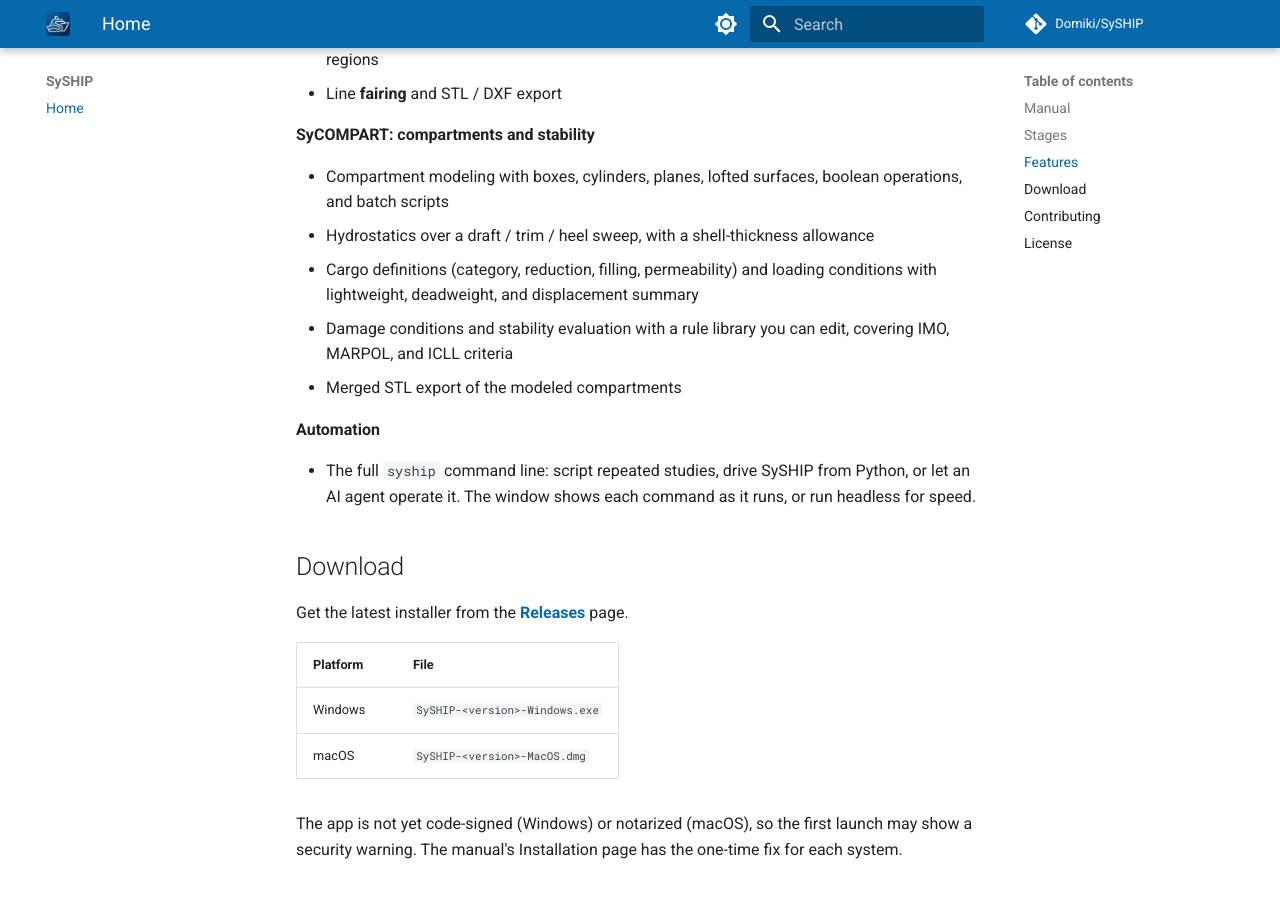
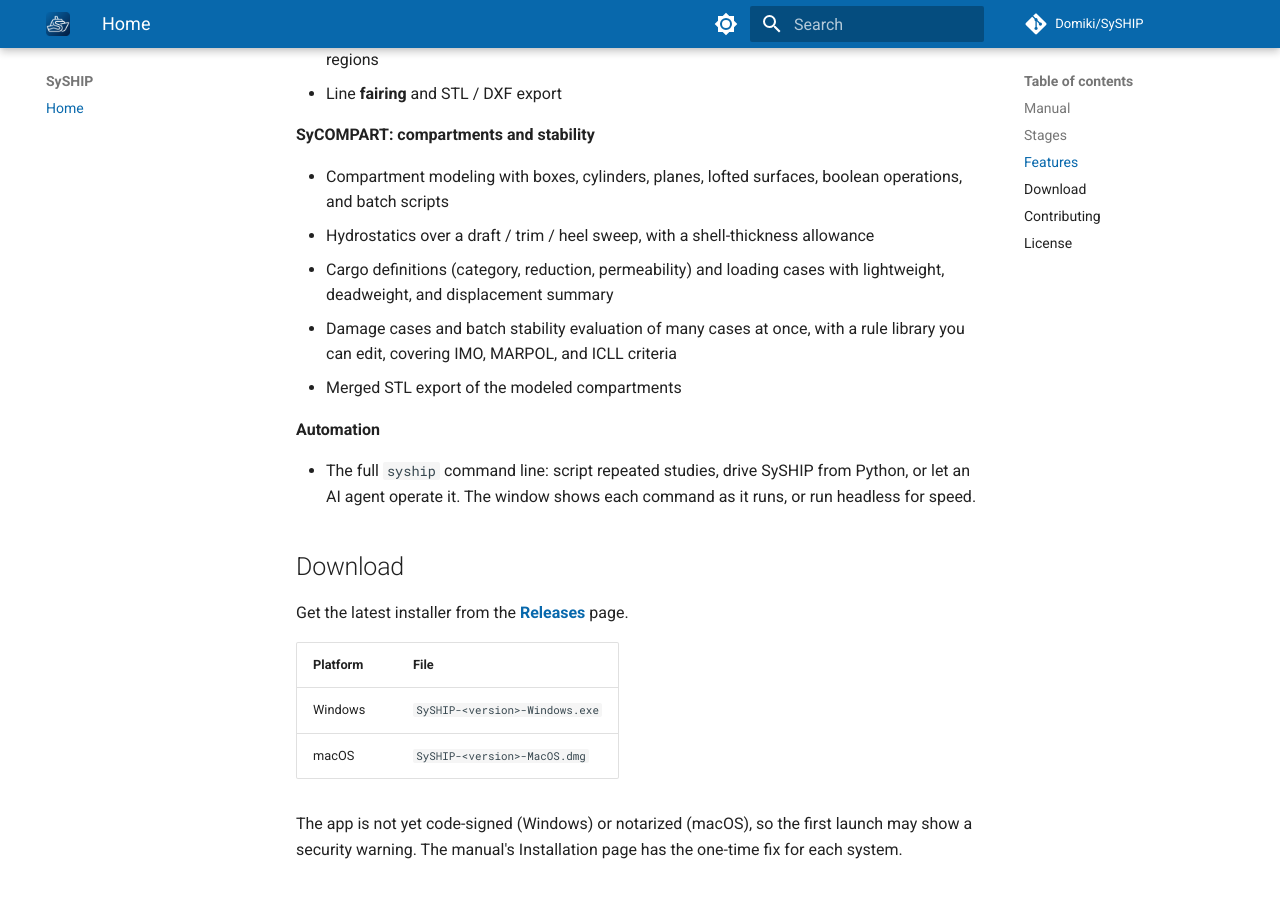
Before and after one commit to Domiki/SySHIP, an MkDocs documentation site: the page built from docs/index.md, in a window 1280 px wide and 900 px high, scrolled down 1454 px. Built offline with MkDocs 1.6.1 and Material for MkDocs 9.7.7, drawn with Linux system fonts in a browser that asks for light colours; comment, search, counter and statistics services are not loaded.

Commit message:
Describe the loading and damage cases and the batch stability evaluation, drop the removed filling factor, and ignore the Notion snapshots

```diff
--- a/docs/index.md
+++ b/docs/index.md
@@ -33,8 +33,8 @@ The SySHIP manual is on Notion, in English and Korean.
 
 - Compartment modeling with boxes, cylinders, planes, lofted surfaces, boolean operations, and batch scripts
 - Hydrostatics over a draft / trim / heel sweep, with a shell-thickness allowance
-- Cargo definitions (category, reduction, filling, permeability) and loading conditions with lightweight, deadweight, and displacement summary
-- Damage conditions and stability evaluation with a rule library you can edit, covering IMO, MARPOL, and ICLL criteria
+- Cargo definitions (category, reduction, permeability) and loading cases with lightweight, deadweight, and displacement summary
+- Damage cases and batch stability evaluation of many cases at once, with a rule library you can edit, covering IMO, MARPOL, and ICLL criteria
 - Merged STL export of the modeled compartments
 
 **Automation**
```
Also changed, not shown: README.md (+2 -2 lines), 1 other file.
